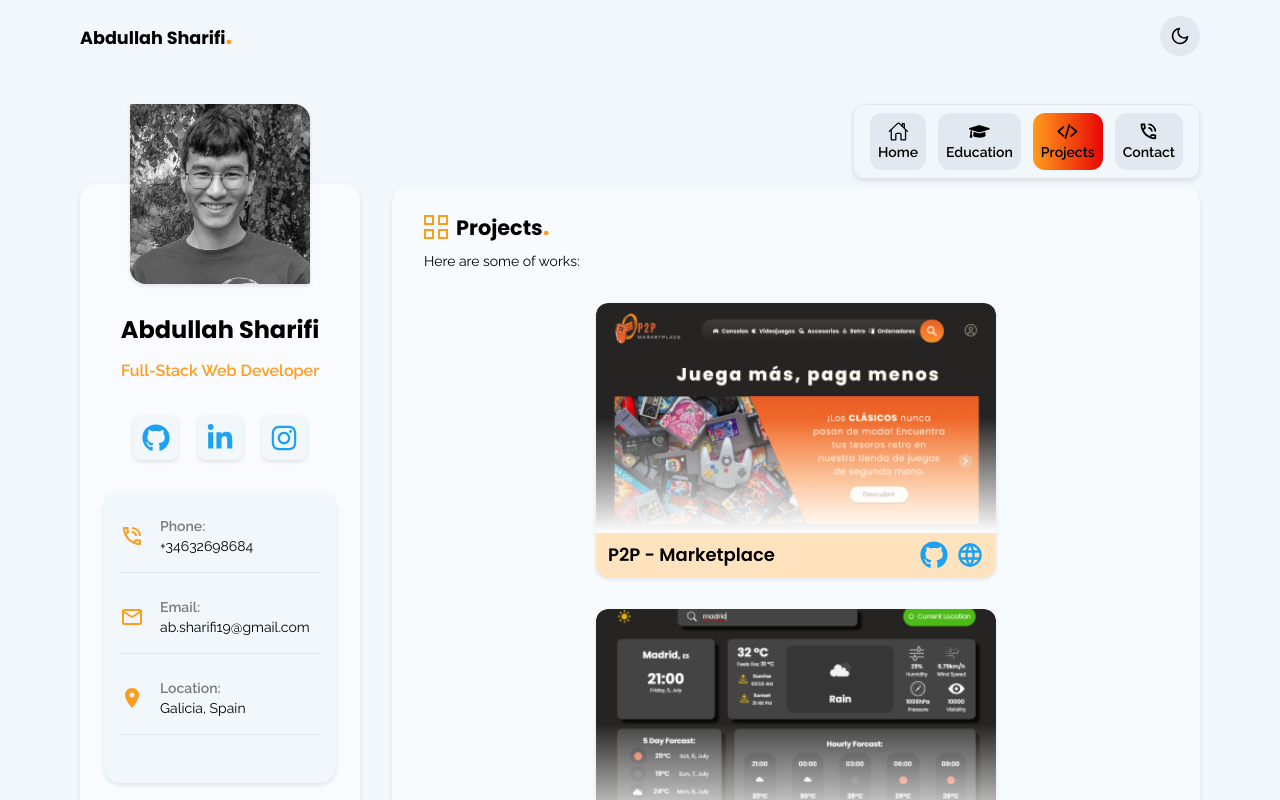
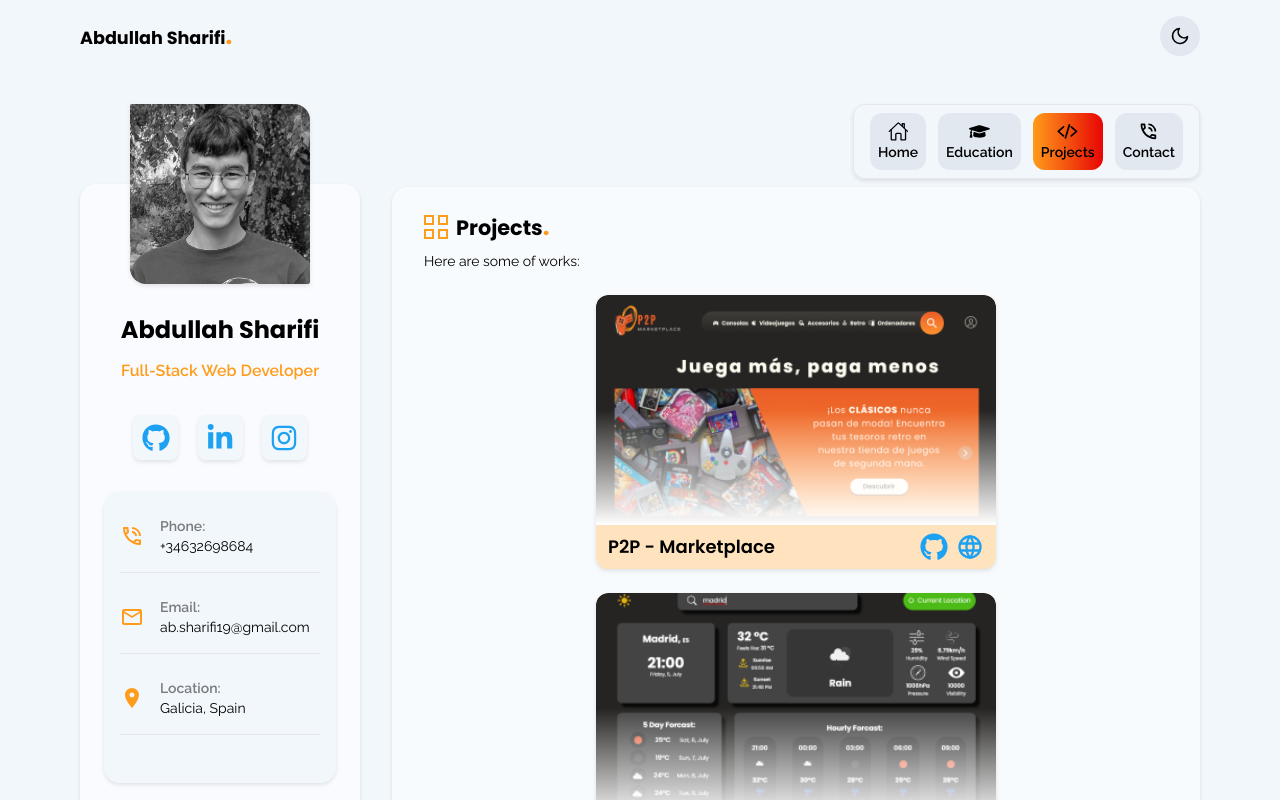
Before and after one commit to ab-sharifi21/personal-portfolio, a Next.js app: page /projects in a window 1280 px wide. Shown: the top 800 px of the page. Built offline with nearby package versions, Linux system fonts and the light colour scheme.

Commit message:
Adjust styles in projects page for both designs

```diff
--- a/src/app/projects/page.tsx
+++ b/src/app/projects/page.tsx
@@ -14,11 +14,11 @@ export default function Projects() {
           Projects<span className="text-2xl text-icon-color">.</span>
         </h2>
       </div>
-      <p className="mb-8 text-sm dark:text-dark-primary-font-color/50">
+      <p className="mb-6 text-sm dark:text-dark-primary-font-color/50">
         Here are some of works:
       </p>
 
-      <section className="flex flex-wrap justify-around gap-4">
+      <section className="flex flex-wrap justify-around gap-2">
         {projects.map((project) => {
           return <ProjectCard key={project.id} project={project} />;
         })}
```
